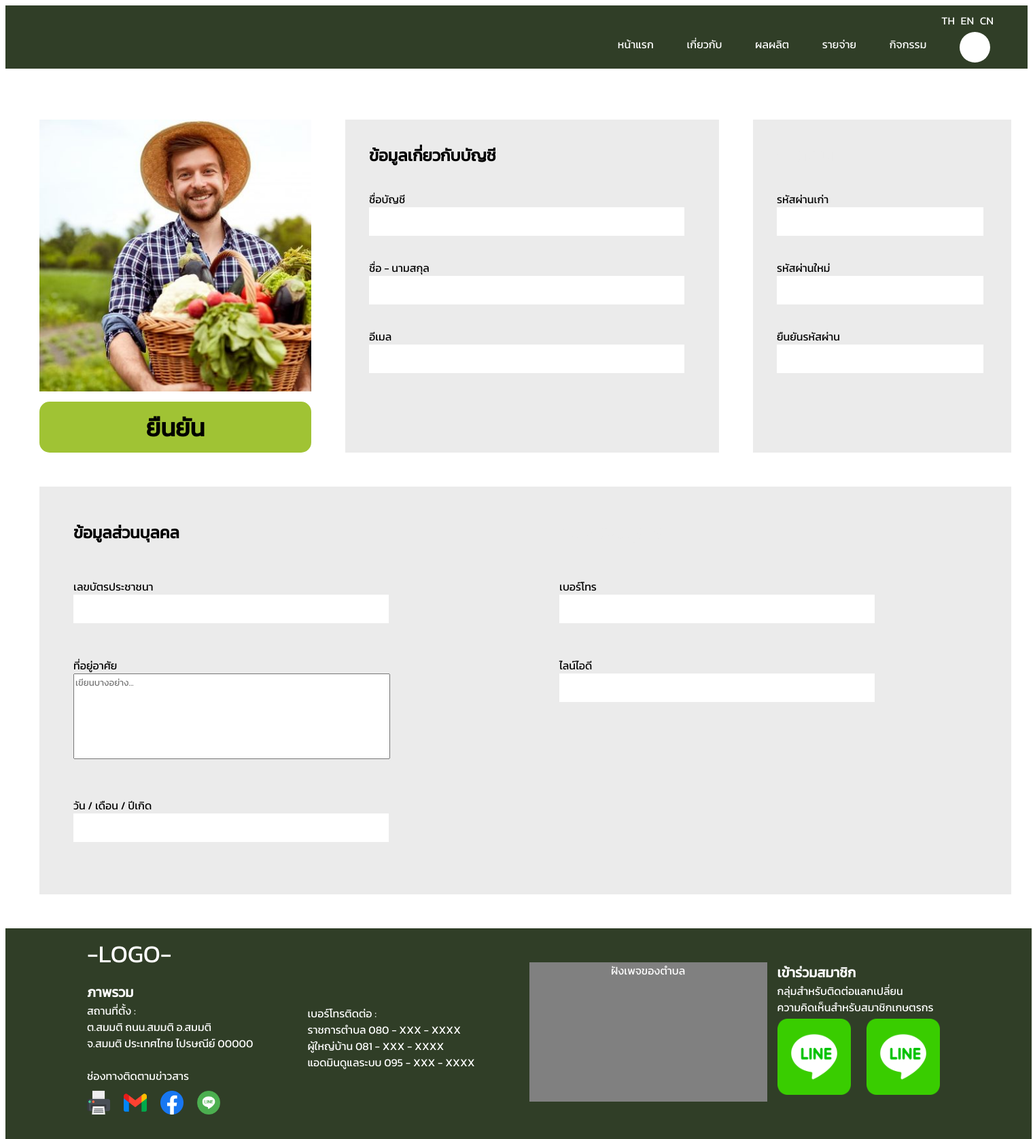
After one commit to noontts/Agricultural-Projects-DII, a PHP site: page /Agricultural_Information_Page.html in a window 1520 px wide. The commit adds this page. Shown: the whole page at 68% size. Run offline with PHP 8.4, Linux system fonts and the light colour scheme.

Commit message:
New Agricultural information page
Update mini profile at top right corner for  every page.

```diff
--- /dev/null
+++ b/Agricultural_Information_Page.html
@@ -0,0 +1,132 @@
+<!DOCTYPE html>
+<html lang="en">
+<head>
+    <meta charset="UTF-8">
+    <meta http-equiv="X-UA-Compatible" content="IE=edge">
+    <meta name="viewport" content="width=device-width, initial-scale=1.0">
+    <title>Document</title>
+    <link type="text/css" rel="stylesheet" href="/css/Agricultural_Information_Page.css">
+</head>
+<body>
+    <div class="navbar">
+        <div class="lang">
+          <ul class="lang">
+            <li><a href="">TH</a></li>
+            <li><a href="">EN</a></li>
+            <li><a href="">CN</a></li>
+          </ul>
+        </div>
+        <div class="menu">
+              <ul>
+                  <li><a href="">หน้าแรก</a></li>
+                  <li><a href="">เกี่ยวกับ</a></li>
+                  <li><a href="">ผลผลิต</a></li>
+                  <li><a href="">รายจ่าย</a></li>
+                  <li><a href="">กิจกรรม</a></li>
+                  <li><button class="miniProfile"></button></li>
+
+              </ul>
+
+            </div>
+      </div>
+      <div class="mainContent">
+        <div class="section" id="sec1">
+            <div class="box" id="Profile">
+                <button class="profilePic" data-hover1="ปรับแต่งโปรไฟล์"></button>
+            </div>
+            <button class="Submit">ยืนยัน</button>
+        </div>
+        <div class="section" id="sec1">
+            <div class="box" id="AccountInfo">
+                <h2>ข้อมูลเกี่ยวกับบัญชี</h2>
+                <form>
+                    <p>ชื่อบัญชี</p>
+                    <input type="text">
+                    <p>ชื่อ - นามสกุล</p>
+                    <input type="text">
+                    <p>อีเมล</p>
+                    <input type="text">
+                </form>
+            </div>
+        </div>
+        <div class="section" id="sec1">
+            <div class="box" id="AccountInfo2">
+                <h2>รหัสผ่าน</h2>
+                <form>
+                    <p>รหัสผ่านเก่า</p>
+                    <input type="text">
+                    <p>รหัสผ่านใหม่</p>
+                    <input type="text">
+                    <p>ยืนยันรหัสผ่าน</p>
+                    <input type="text">
+                </form>
+            </div>
+        </div>
+        <div class="section" id="sec1">
+            <div class="box" id="Personalnfo">
+                <div class="column" id="col1">
+                    <h2>ข้อมูลส่วนบุลคล</h2>
+                    <form>
+                        <p>เลขบัตรประชาชนา</p>
+                        <input type="text">
+                        <p>ที่อยู่อาศัย</p>
+                        <textarea id="subject" name="subject" placeholder="เขียนบางอย่าง..."></textarea>
+                        <p>วัน / เดือน / ปีเกิด</p>
+                        <input type="text">
+                    </form>
+                </div>
+                <div class="column" id="col2">
+                    <h2>ข้อมูลส่วนบุลคล</h2>
+                    <form>
+                        <p>เบอร์โทร</p>
+                        <input type="text">
+                        <p>ไลน์ไอดี</p>
+                        <input type="text">
+                    </form>
+                </div>
+            </div>
+        </div>
+      </div>
+      <div class="section" id="sec2">
+        <div class="footer">
+            <div class="footer-1">
+              <div class="footer-1-1">
+                -LOGO-
+              </div>
+              <div class="footer-1-2">
+                <span style="font-size:20px; font-weight: bold;">ภาพรวม<br></span>
+                สถานที่ตั้ง : <br>
+                ต.สมมติ ถนน.สมมติ อ.สมมติ<br>
+                จ.สมมติ ประเทศไทย ไปรษณีย์ 00000<br><br>
+              </div>
+              <div class="footer-1-3">
+               ช่องทางติดตามข่าวสาร
+              </div>
+              <div class="footer-1-4">
+                <a href="#"><img src="/Picture/printer.png"></a>
+                <a href="#"><img src="/Picture/gmail.png"></a>
+                <a href="#"><img src="/Picture/facebook.png"></a>
+                <a href="#"><img src="/Picture/line.png"></a>
+              </div>
+            </div>
+            <div class="footer-2">
+              เบอร์โทรติดต่อ : <br>
+              ราชการตำบล 080 - XXX - XXXX<br>
+              ผู้ใหญ่บ้าน 081 - XXX - XXXX<br>
+              แอดมินดูแลระบบ 095 - XXX - XXXX<br>
+            </div>
+            <div class="footer-3">
+              <div class="footer-3-1">ฝังเพจของตำบล</div>
+              <div class="footer-3-2">
+                <span style="font-size:20px; font-weight: bold;">เข้าร่วมสมาชิก<br></span>
+                กลุ่มสำหรับติดต่อแลกเปลี่ยน<br>
+                ความคิดเห็นสำหรับสมาชิกเกษตรกร
+                <div class="footer-3-3">
+                  <img src="/Picture/line2.png">
+                  <img src="/Picture/line2.png">
+                </div>
+              </div>
+            </div>
+          </div>
+      </div>
+</html>
--- a/Home_page.html
+++ b/Home_page.html
@@ -24,6 +24,7 @@
                 <li><a href="">ผลผลิต</a></li>
                 <li><a href="">รายจ่าย</a></li>
                 <li><a href="">กิจกรรม</a></li>
+                <li><button class="Submit"></button></li>
             </ul>
           </div>
     </div>
--- /dev/null
+++ b/css/Agricultural_Information_Page.css
@@ -0,0 +1,267 @@
+@import url('https://fonts.googleapis.com/css?family=Kanit');
+
+*{
+    font-family: "Kanit", sans-serif;
+}
+.menu ul{
+    text-align: right;
+    list-style-type: none;
+    color: white;
+    margin: 0 0 0 0;
+    padding: 30px 50px 0 0;
+}
+.lang a{
+    text-decoration: none;
+    color: white;
+}
+.lang ul{
+    text-align: right;
+    list-style-type: none;
+    color: white;
+    margin: 0 0 0 0;
+    padding-top: 10px;
+    padding-right: 50px;
+}
+.lang ul li{
+    padding-left: 5px;
+}
+li{
+    display: inline;
+    padding-left: 45px;
+}
+.navbar{
+    background-color: #303E27;
+    width: 100%;
+    height: 93px;
+}
+.menu{
+    position: relative;
+    bottom: 45px;
+    right: 5px;
+}
+.menu a{
+    color: white;
+    text-decoration: none;
+}
+.menu button{
+    width: 45px;
+    height: 45px;
+    color: white;
+    text-decoration: none;
+    border: none;
+    border-radius: 50%;
+    position: relative;
+    top: 20px;
+    cursor: pointer;
+}
+
+.mainContent{
+    margin:75px auto 0px auto ;
+}
+
+.section{
+    float: left;
+}
+#sec1{
+    margin: 0px 0px 0px 50px;
+}
+#sec2{
+    margin: 0px 0px 0px 0px;
+}
+.box{
+    background-color: #EBEBEB;
+}
+.profilePic{
+    width: 400px;
+    height: 400px;
+    border: none;
+    transition: 0.5s;
+    color: white;
+    background-image: url("/Picture/profilepicExample.jpg");
+    background-size: cover;
+    background-position: center;
+    background-repeat: no-repeat;
+    cursor: pointer;
+}
+.profilePic:hover{
+    opacity: 50%;
+    color: white;
+}
+.profilePic:hover::after{
+    content: attr(data-hover1);
+    font-size: 18px;
+    font-weight:bold;
+}
+.column{
+    float: left;
+    width: 715px;
+    height: 600px;
+}
+.column input{
+    margin: 0px 0px 0px 50px;
+    border: none;
+    width: 460px;
+    height: 40px;
+}
+.column textarea{
+    margin: 0px 0px 0px 50px;
+    resize: none;
+    width: 460px;
+    height: 120px;
+}
+
+#col1 h2{
+    margin: 0px 0px 0px 0px;
+    padding: 50px 0px 0px 50px;
+    color: black;
+}
+#col1 p{
+    margin: 0px 0px 0px 0px;
+    padding: 50px 0px 0px 50px;
+}
+
+#col2 h2{
+    margin: 0px 0px 0px 0px;
+    padding: 50px 0px 0px 50px;
+    color: #EBEBEB;
+}
+#col2 p{
+    margin: 0px 0px 0px 0px;
+    padding: 50px 0px 0px 50px;
+}
+
+#Profile{
+    width: 400px;
+    height: 400px;
+}
+#AccountInfo{
+    width: 550px;
+    height: 490px;
+}
+#AccountInfo h2,p{
+    margin: 0px 0px 0px 0px;
+    padding: 35px 0px 0px 35px;
+}
+#AccountInfo input{
+    margin: 0px 0px 0px 35px;
+    border: none;
+    width: 460px;
+    height: 40px;
+}
+#AccountInfo2 {
+    width: 380px;
+    height: 490px;
+}
+#AccountInfo2 h2{
+    margin: 0px 0px 0px 0px;
+    padding: 35px 0px 0px 35px;
+    color: #EBEBEB;
+}
+#AccountInfo2 p{
+    margin: 0px 0px 0px 0px;
+    padding: 35px 0px 0px 35px;
+}
+#AccountInfo2 input{
+    margin: 0px 0px 0px 35px;
+    border: none;
+    width: 300px;
+    height: 40px;
+}
+#Personalnfo{
+    margin: 50px 0px 50px 0px;
+    width: 1430px;
+    height: 600px;
+}
+.footer{
+    display: flex;
+    background-color: #303E27;
+    width: 1390px;
+    height: 300px;
+    color: white;
+    padding-top: 10px;
+    padding-left: 120px;
+
+  }
+  .footer-1-1{
+    font-size: 36px;
+  }
+  .footer-1-2{
+    font-size: 16px;
+    padding-top: 15px;
+  }
+  .footer-1-4{
+    display: flex;
+    padding-top: 10px;
+  }
+  .footer-1-4 img{
+      width: 34px;
+      height: 35px;
+      padding-right: 20px;
+  }
+  .footer-2{
+    padding-left: 80px;
+    padding-top: 103px;
+  }
+  .footer-3{
+    display: flex;
+    padding-left: 80px;
+    padding-top: 40px;
+  }
+  .footer-3-1{
+    font-size: 16px;
+    width: 350px;
+    height: 205px;
+    background-color: gray;
+    text-align: center;
+  }
+  .footer-3-2{
+    padding-left: 15px;
+    font-size: 16px;
+  }
+  .footer-3-3 img{
+    width: 108px;
+    height: 112px;
+    margin: 0px 20px 0px 0px;
+    padding-top: 5px;
+  }
+
+.Submit{
+    margin: 15px 0px 0px 0px ;
+    text-align: center;
+    transition: 0.4s;
+    width: 400px;
+    height: 75px;
+    color: black;
+    font-size: 36px;
+    font-weight:bold;
+    cursor: pointer;
+    border-radius: 15px;
+    border: none;
+    background-color: #A0C334;
+}
+.Submit:hover{
+    background-color: #303E27;
+    color: white;
+}
+
+.miniProfile{
+    text-align: center;
+    transition: 0.4s;
+    font-size: 36px;
+    font-weight:bold;
+    cursor: pointer;
+    border-radius: 15px;
+    border: none;
+    background-color: white;
+}
+.miniProfile:hover{
+    background-color: #A0C334;
+    color: white;
+}
+
+@media screen and (max-width: 600px) {
+    .col-25, .col-75, input[type=submit] {
+      width: 100%;
+      margin-top: 0;
+    }
+  }
```
Also changed, not shown: css/loginPage.css (+6 -6 lines), css/main.css (+32 -0 lines), css/registerPage.css (+8 -8 lines), css/register_SubmitPage.css (+5 -5 lines), Picture/profilepicExample.jpg (added).
